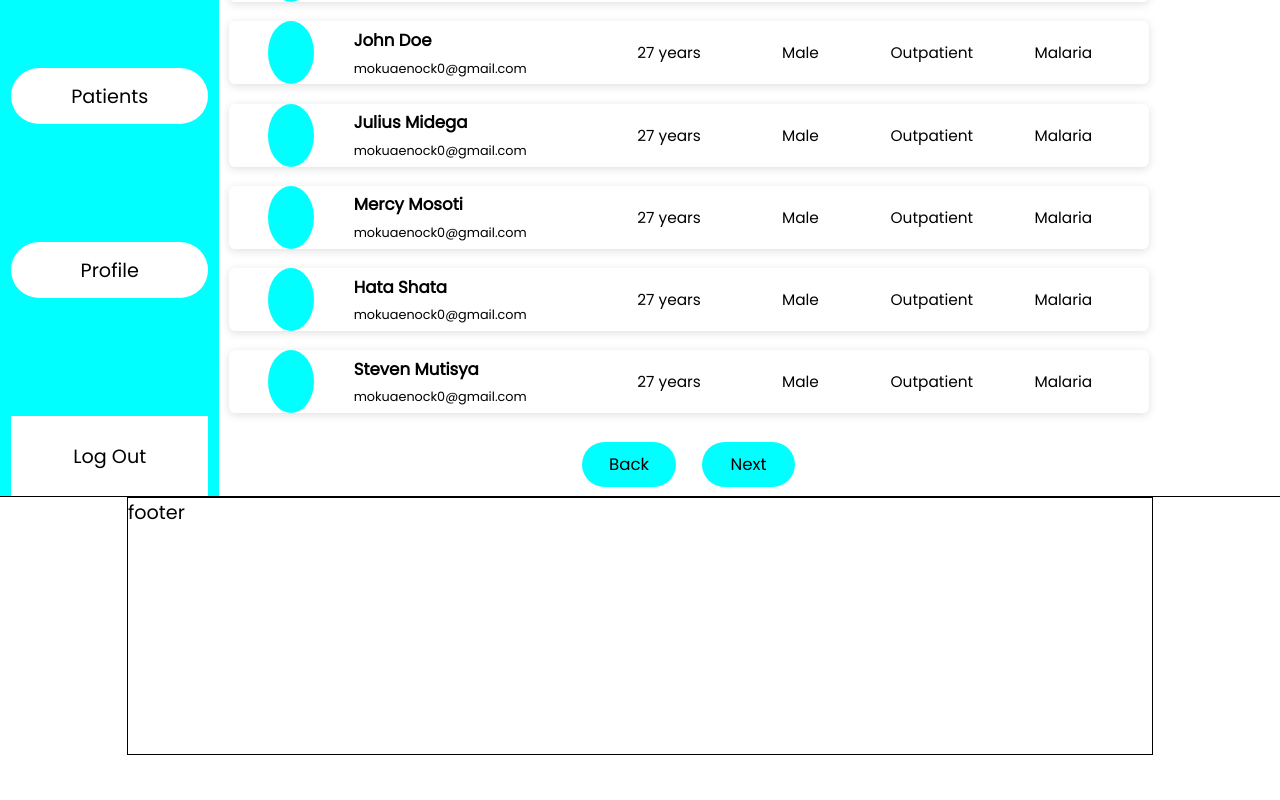
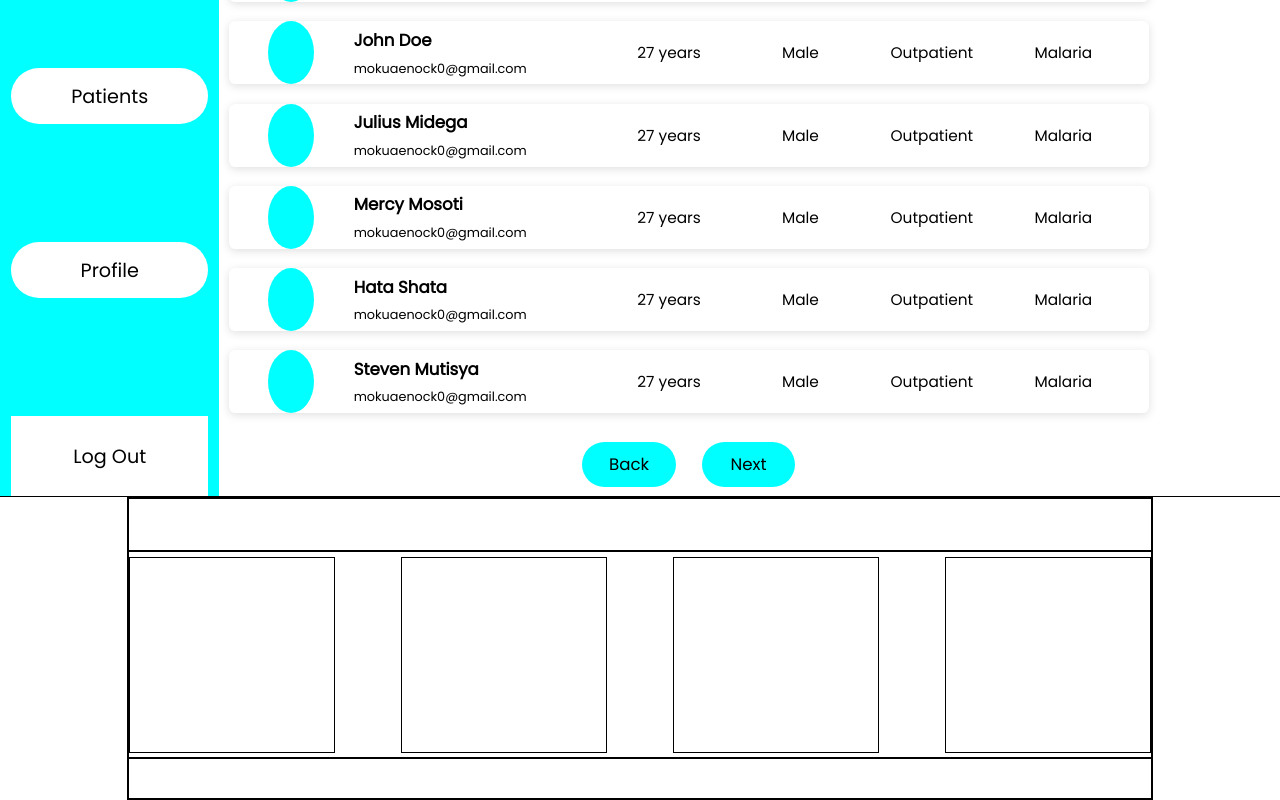
Before and after one commit to MokuaEnock/swiss, a React (Create React App) app: page /doctor/list in a window 1280 px wide. Shown: the part 356-1156 px from the top of the page. Before the commit the page ends 1111 px from the top, so only its background shows below. Built offline with nearby package versions, Linux system fonts and the light colour scheme.

Commit message:
create the basic structure of the footer

```diff
--- a/src/App.css
+++ b/src/App.css
@@ -96,6 +96,35 @@ main {
 
 footer {
   width: 100%;
-  height: 20vw;
+  height: max-content;
   border: thin solid black;
 }
+
+footer * {
+  border: thin solid black;
+}
+
+.footer-header {
+  height: 4vw;
+  display: flex;
+  flex-direction: row;
+  justify-content: space-evenly;
+  align-items: center;
+}
+
+.footer-container {
+  height: 16vw;
+  display: flex;
+  flex-direction: row;
+  justify-content: space-between;
+  align-items: center;
+}
+
+.footer-span {
+  width: 20%;
+  height: 95%;
+}
+
+.footer-footer {
+  height: 3vw;
+}
--- a/src/components/aside.js
+++ b/src/components/aside.js
@@ -1,3 +1,14 @@
 export default function Footer() {
-  return <footer>footer</footer>;
+  return (
+    <footer>
+      <div className="footer-header"></div>
+      <div className="footer-container">
+        <span className="footer-span"></span>
+        <span className="footer-span"></span>
+        <span className="footer-span"></span>
+        <span className="footer-span"></span>
+      </div>
+      <div className="footer-footer"></div>
+    </footer>
+  );
 }
```
